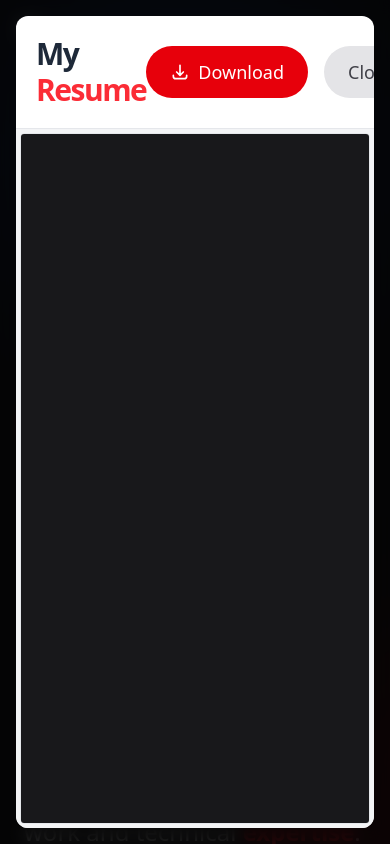
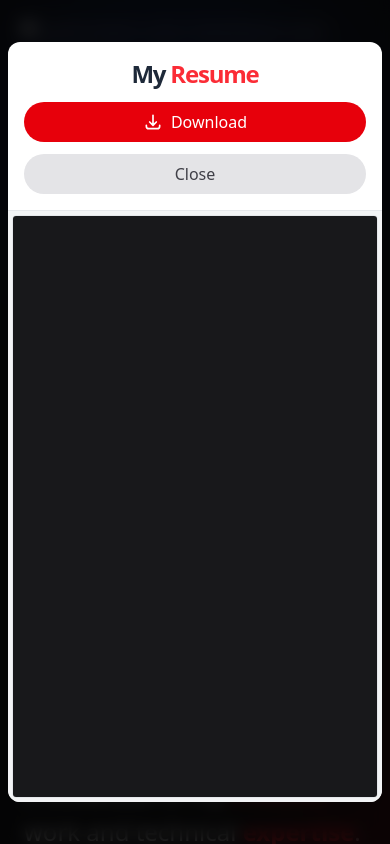
Before and after one commit to PaiavullaNikhil/reactPortfolio, a React (Vite) app in the folder Frontend/: page / in a window 390 px wide. Both pictures are taken after a click on the button "Preview Resume". Shown: the part 1691-2535 px from the top of the page. Built offline with nearby package versions, Linux system fonts and the light colour scheme.

Commit message:
Responsive

```diff
--- a/Frontend/src/pages/About.jsx
+++ b/Frontend/src/pages/About.jsx
@@ -1,7 +1,7 @@
 import { motion, useScroll, useTransform } from "framer-motion";
-import React, { useEffect, useRef, useState } from "react";
+import { useEffect, useRef, useState } from "react";
 import pic3 from "../assets/Images/pic1.jpg";
-import resumePDF from "../assets/MyResume.pdf";
+import resumePDF from "../assets/Resume_PaiavullaNikhil.pdf";
 
 const About = () => {
   const { scrollYProgress } = useScroll();
@@ -348,25 +348,28 @@ const About = () => {
 
       {/* Resume Modal - Added higher z-index */}
       {showModal && (
-        <div className="fixed inset-0 bg-black/80 backdrop-blur-sm z-50 flex items-center justify-center p-4 overflow-hidden">
+        <div className="fixed inset-0 bg-black/80 backdrop-blur-sm z-50 flex items-center justify-center p-2 sm:p-4">
           <motion.div
             initial={{ opacity: 0, y: 30 }}
             animate={{ opacity: 1, y: 0 }}
             exit={{ opacity: 0, scale: 0.95 }}
             transition={{ duration: 0.5 }}
-            className="bg-white rounded-xl shadow-2xl w-full max-w-4xl h-full flex flex-col overflow-hidden"
+            className="bg-white rounded-xl shadow-2xl w-full max-w-4xl h-[90vh] flex flex-col overflow-hidden"
           >
-            <div className="p-5 border-b border-gray-200 flex justify-between items-center">
-              <h3 className="text-3xl font-bold tracking-tighter text-gray-800">
+            {/* Header */}
+            <div className="p-4 sm:p-5 border-b border-gray-200 flex flex-col sm:flex-row sm:justify-between sm:items-center gap-3">
+              <h3 className="text-2xl sm:text-3xl font-bold tracking-tighter text-gray-800 text-center sm:text-left">
                 My <span className="text-red-500">Resume</span>
               </h3>
-              <div className="flex gap-4">
+
+              {/* Action Buttons */}
+              <div className="flex flex-col sm:flex-row gap-3 sm:gap-4 w-full sm:w-auto">
                 <motion.a
                   href={resumePDF}
                   download="Nikhil_Resume.pdf"
                   whileHover={{ scale: 1.05 }}
                   whileTap={{ scale: 0.95 }}
-                  className="bg-red-600 text-white px-6 py-3 rounded-full font-medium text-lg hover:bg-red-700 transition-all duration-300 flex items-center"
+                  className="bg-red-600 text-white px-5 py-2 rounded-full font-medium text-base sm:text-lg hover:bg-red-700 transition-all duration-300 flex items-center justify-center"
                 >
                   <svg
                     xmlns="http://www.w3.org/2000/svg"
@@ -388,13 +391,14 @@ const About = () => {
                   onClick={handleCloseModal}
                   whileHover={{ scale: 1.05 }}
                   whileTap={{ scale: 0.95 }}
-                  className="bg-zinc-200 text-zinc-700 px-6 py-3 rounded-full font-medium text-lg hover:bg-zinc-300 transition-all duration-300"
+                  className="bg-zinc-200 text-zinc-700 px-5 py-2 rounded-full font-medium text-base sm:text-lg hover:bg-zinc-300 transition-all duration-300"
                 >
                   Close
                 </motion.button>
               </div>
             </div>
 
+            {/* Resume Content */}
             <div className="flex-1 overflow-auto p-1 bg-gray-100">
               <iframe
                 src={`${resumePDF}#view=FitH`}
```
Also changed, not shown: 2 other files (tests, documents, lock files or other folders).
